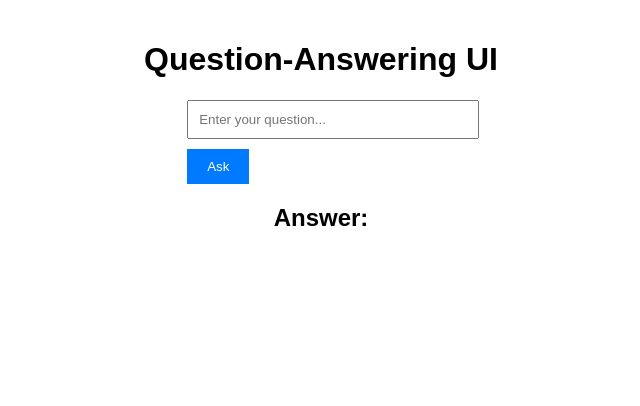
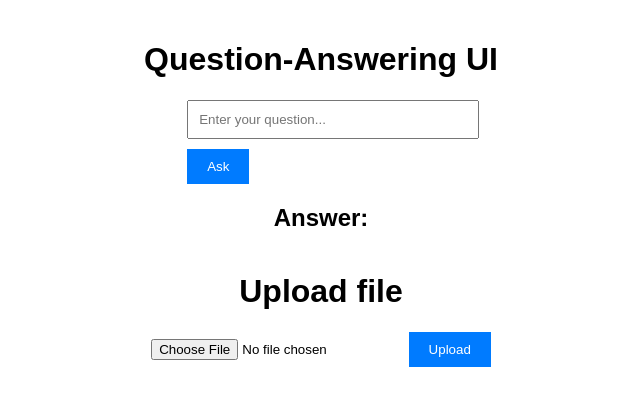
Before and after one commit to moreshk/GPTFlaskUI, a Flask app: page / in a window 1280 px wide. Shown: the top 406 px of the page, without its empty margins (319-959 px from the left). Run offline with Flask 3, Linux system fonts and the light colour scheme.

Commit message:
Added option to upload txt file and chatbot returns answers based on it

```diff
--- a/app.py
+++ b/app.py
@@ -8,19 +8,23 @@ from dotenv import load_dotenv
 load_dotenv()
 import magic
 import nltk
-# ... other imports
+import os
 
 app = Flask(__name__)
 
 # Your existing code
-loader = DirectoryLoader('./text1', glob='**/*.txt')
-documents = loader.load()
-text_splitter = CharacterTextSplitter(chunk_size = 1000, chunk_overlap = 0)
-texts = text_splitter.split_documents(documents)
+def reload_documents():
+    loader = DirectoryLoader('./text1', glob='**/*.txt')
+    return loader.load()
+
+def reload_text_splitter():
+    return CharacterTextSplitter(chunk_size = 1000, chunk_overlap = 0)
+
+documents = reload_documents()
+text_splitter = reload_text_splitter()
 embeddings = OpenAIEmbeddings()
-docsearch = Chroma.from_documents(texts, embeddings)
+docsearch = Chroma.from_documents(text_splitter.split_documents(documents), embeddings)
 qa = VectorDBQA.from_chain_type(llm=OpenAI(), chain_type="stuff", vectorstore = docsearch)
-# ... other code
 
 @app.route('/')
 def index():
@@ -32,5 +36,17 @@ def ask():
     answer = qa.run(question)
     return jsonify(answer=answer)
 
+@app.route('/upload', methods=['POST'])
+def upload():
+    file = request.files['file']
+    filename = file.filename
+    file.save(os.path.join('./text1', filename))
+    global documents, text_splitter, docsearch, qa
+    documents = reload_documents()
+    text_splitter = reload_text_splitter()
+    docsearch = Chroma.from_documents(text_splitter.split_documents(documents), embeddings)
+    qa = VectorDBQA.from_chain_type(llm=OpenAI(), chain_type="stuff", vectorstore = docsearch)
+    return 'File uploaded successfully!'
+
 if __name__ == '__main__':
     app.run(host='0.0.0.0', port=8000, debug=True)
--- a/templates/index.html
+++ b/templates/index.html
@@ -1,5 +1,6 @@
 <!DOCTYPE html>
 <html lang="en">
+
 <head>
     <meta charset="UTF-8">
     <meta name="viewport" content="width=device-width, initial-scale=1.0">
@@ -7,6 +8,7 @@
     <link rel="stylesheet" href="/static/styles.css">
     <script src="https://code.jquery.com/jquery-3.6.0.min.js"></script>
 </head>
+
 <body>
     <div class="container">
         <h1>Question-Answering UI</h1>
@@ -18,15 +20,37 @@
             <h2>Answer:</h2>
             <p id="answer"></p>
         </div>
+        <h1>
+            Upload file
+        </h1>
+        <form id="upload-form" method="post" enctype="multipart/form-data">
+            <input type="file" name="file" accept=".txt">
+            <button type="submit">Upload</button>
+        </form>
     </div>
     <script>
-        $("#question-form").submit(function(e) {
+        $("#question-form").submit(function (e) {
             e.preventDefault();
             let question = $("#question").val();
-            $.post("/ask", { question: question }, function(data) {
+            $.post("/ask", { question: question }, function (data) {
                 $("#answer").text(data.answer);
+            });
+        });
+        $("#upload-form").submit(function (e) {
+            e.preventDefault();
+            let formData = new FormData(this);
+            $.ajax({
+                url: "/upload",
+                type: "POST",
+                data: formData,
+                processData: false,
+                contentType: false,
+                success: function (response) {
+                    alert(response);
+                }
             });
         });
     </script>
 </body>
+
 </html>
```
